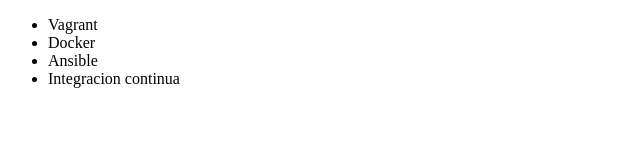
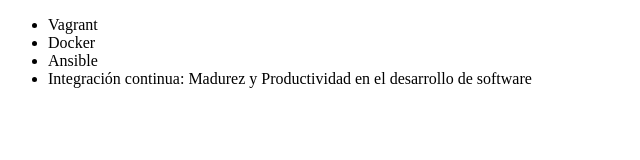
Before and after one commit to robsorto/alura-git, a plain HTML site: page index.html in a window 1280 px wide. Shown: the whole page, without its empty margins (0-640 px from the left). Drawn offline with Linux system fonts and the light colour scheme.

Commit message:
Renombrando curso de integracion continua

```diff
--- a/index.html
+++ b/index.html
@@ -9,7 +9,7 @@
          <li> Vagrant </li>
          <li> Docker </li>
          <li> Ansible </li>
-         <li> Integracion continua </li>
+         <li> Integración continua: Madurez y Productividad en el desarrollo de software</li>
      </ul>
 </body>
 </html>
```
